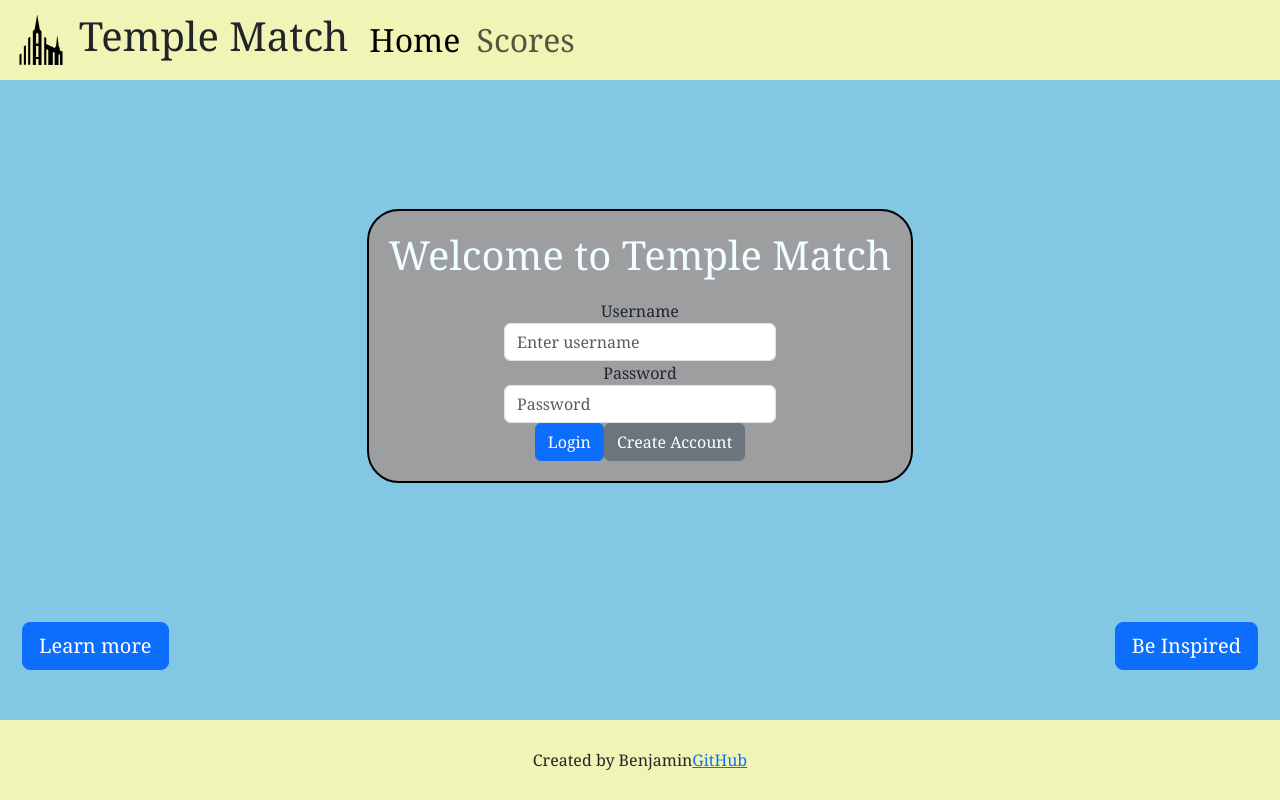
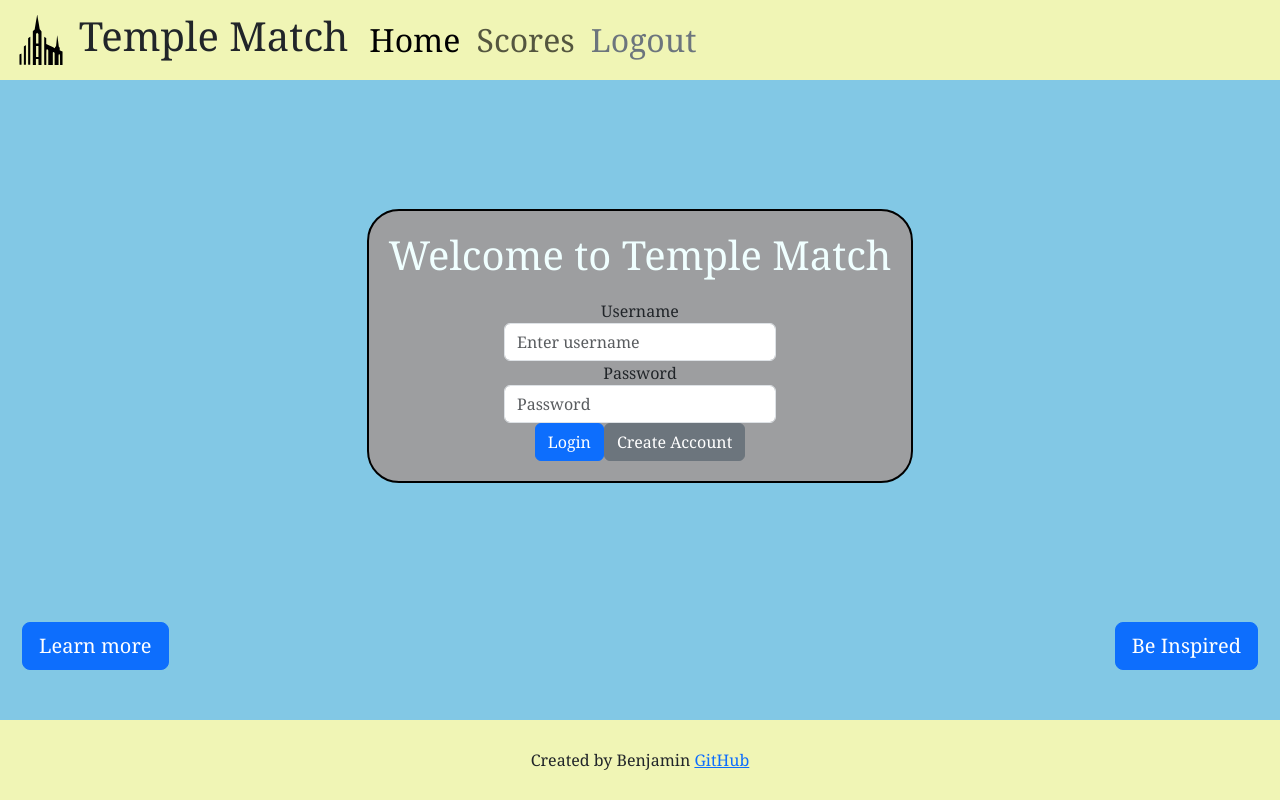
Before and after one commit to Baboonebyu/startupW2026, a React (Vite) app: page / in a window 1280 px wide. Built offline with nearby package versions, Linux system fonts and the light colour scheme.

Commit message:
Added a logout button

```diff
--- a/src/app.css
+++ b/src/app.css
@@ -1,3 +1,9 @@
+/* Always gray out the logout link, even when active */
+.logout-link,
+.logout-link.active {
+  color: #6c757d !important; /* Bootstrap's .nav-link default gray */
+  pointer-events: auto;
+}
 *{font-family: Georgia, 'Times New Roman', Times, serif;}
 .body {
   display: flex;
--- a/src/app.jsx
+++ b/src/app.jsx
@@ -60,6 +60,11 @@
                       Scores
                     </NavLink>
                   </li>
+                  <li className="nav-item">
+                    <NavLink className="nav-link logout-link" to="/" onClick={() => setUser(null)}>
+                      Logout
+                    </NavLink>
+                  </li>
                   {/*
                   <li className="nav-item">
                     <NavLink className="nav-link" to="game">
@@ -80,7 +85,7 @@
             <Route path='*' element={<NotFound />} />
           </Routes>
           <footer>
-            <div><span className="text-reset">Created by Benjamin</span>
+            <div><span className="text-reset">Created by Benjamin </span>
               <a href="https://github.com/Baboonebyu/startupW2026">GitHub</a></div>
           </footer>
         </div>
```
